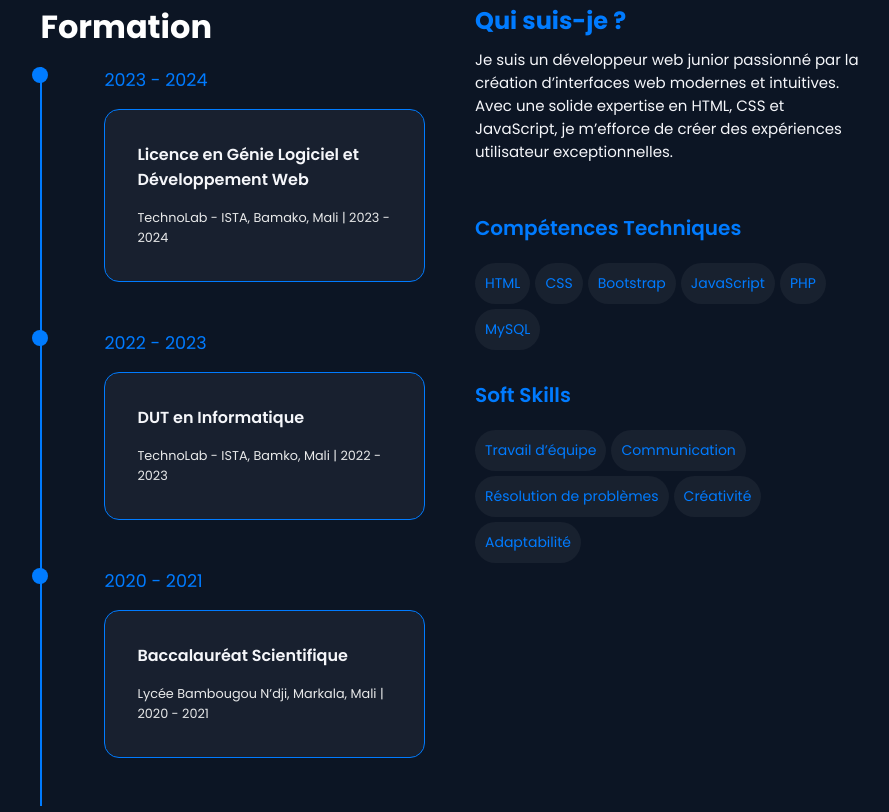
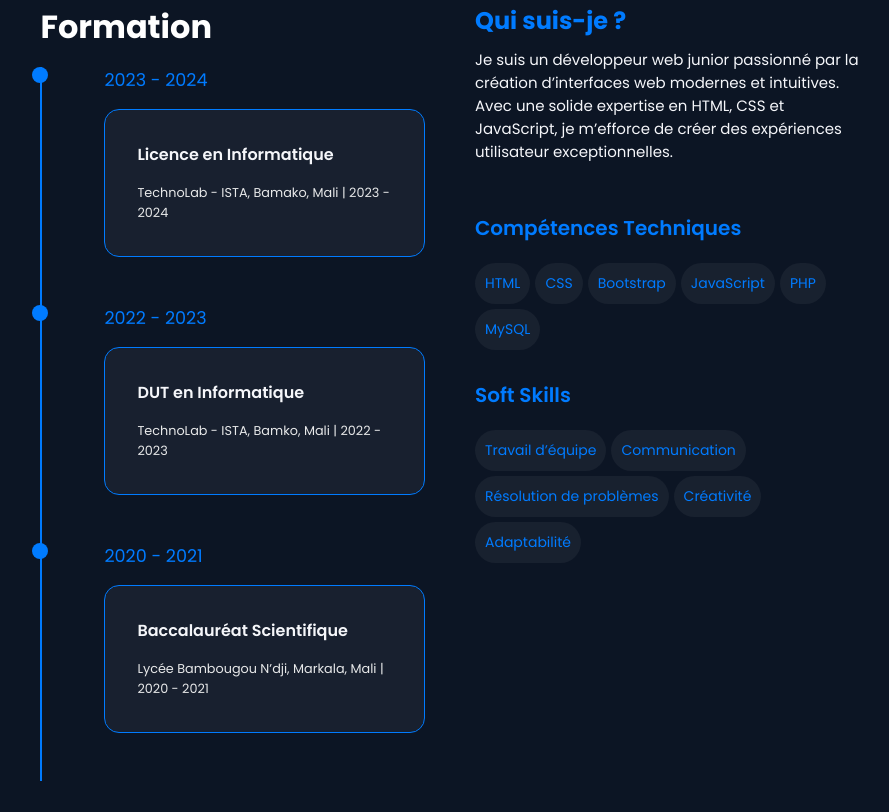
Before and after one commit to charlesdiarra/portfolio, a plain HTML site: page index.html in a window 1280 px wide. Shown: the part 928-1740 px from the top of the page, without its empty margins (190-1079 px from the left). Drawn offline with nearby package versions, Linux system fonts and the light colour scheme.

Commit message:
Update index.html

```diff
--- a/index.html
+++ b/index.html
@@ -102,7 +102,7 @@
                             <div class="timeline-item">
                                 <div class="date">2023 - 2024</div>
                                 <div class="content">
-                                    <h3>Licence en Génie Logiciel et Développement Web</h3>
+                                    <h3>Licence en Informatique</h3>
                                     <p>TechnoLab - ISTA, Bamako, Mali | 2023 - 2024</p>
                                 </div>
                             </div>
```
